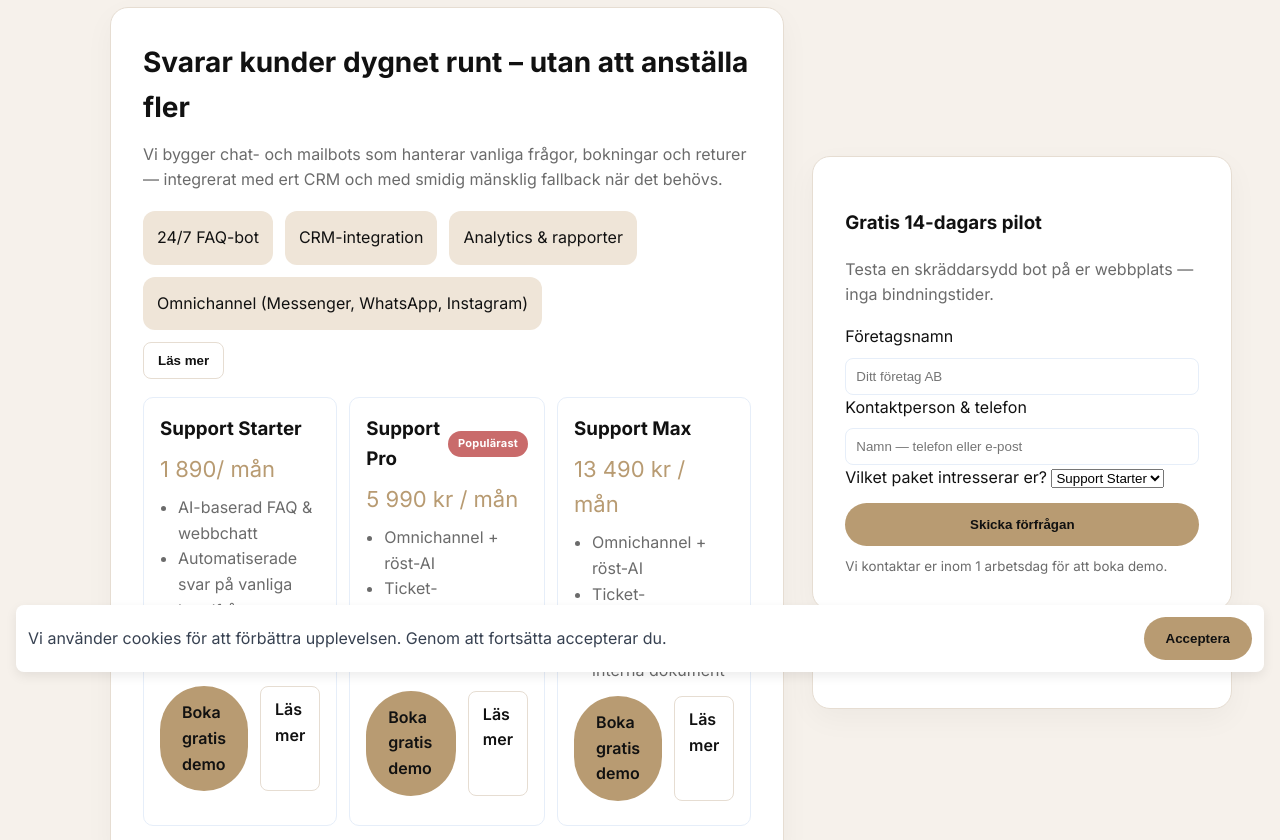
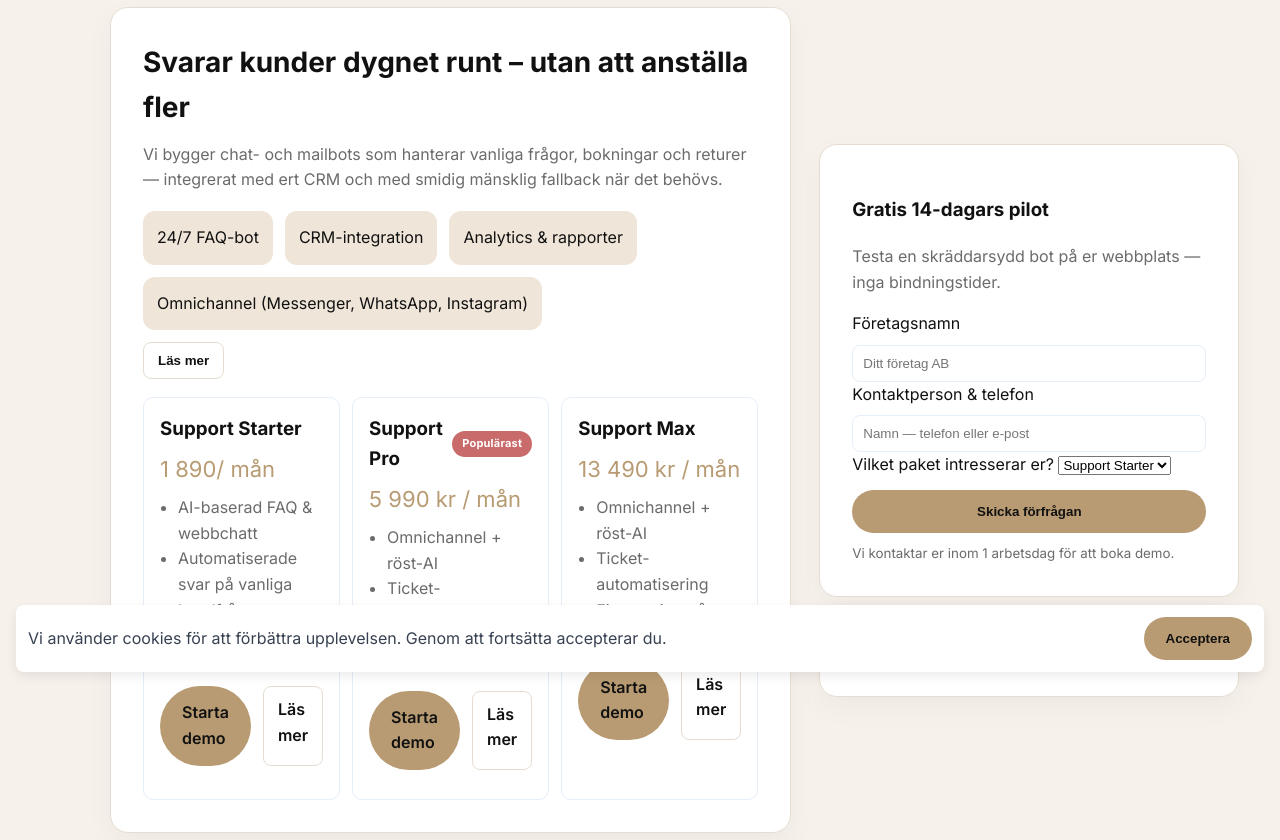
Before and after one commit to afhdigitalhb-ship-it/AFHDigital, a plain HTML site: page index.html (11) (4) (1).html in a window 1280 px wide. Shown: the part 112-952 px from the top of the page. Drawn offline with Linux system fonts and the light colour scheme.

Commit message:
Update index.html (11) (4) (1).html

```diff
--- a/index.html (11) (4) (1).html
+++ b/index.html (11) (4) (1).html
@@ -140,7 +140,7 @@
   </ul>
 
   <div class="cta">
-    <a class="btn primary" href="#kontakt">Boka gratis demo</a>
+    <a class="btn primary" href="#kontakt">Starta demo</a>
     <a class="btn ghost" href="#starter">Läs mer</a>
   </div>
 </div>
@@ -167,7 +167,7 @@
   <li>Ticket-automatisering</li>
   <li>Fine-tuning på interna dokument</li>
 </ul>
-<div class="cta"><a class="btn primary" href="#kontakt">Boka gratis demo</a><a class="btn ghost" href="#priser">Läs mer</a></div>
+<div class="cta"><a class="btn primary" href="#kontakt">Starta demo</a><a class="btn ghost" href="#priser">Läs mer</a></div>
 <p style="font-size:13px;color:var(--muted);margin-top:6px;">
 </p>
 <p style="font-size:13px;color:var(--muted);margin-top:6px;">
@@ -181,7 +181,7 @@
                 <li>Ticket-automatisering</li>
                 <li>Fine-tuning på interna dokument</li>
               </ul>
-              <div class="cta"><a class="btn primary" href="#kontakt">Boka gratis demo</a><a class="btn ghost" href="#priser">Läs mer</a></div>
+              <div class="cta"><a class="btn primary" href="#kontakt">Starta demo</a><a class="btn ghost" href="#priser">Läs mer</a></div>
             </div>
           </div>
         </div>
```
